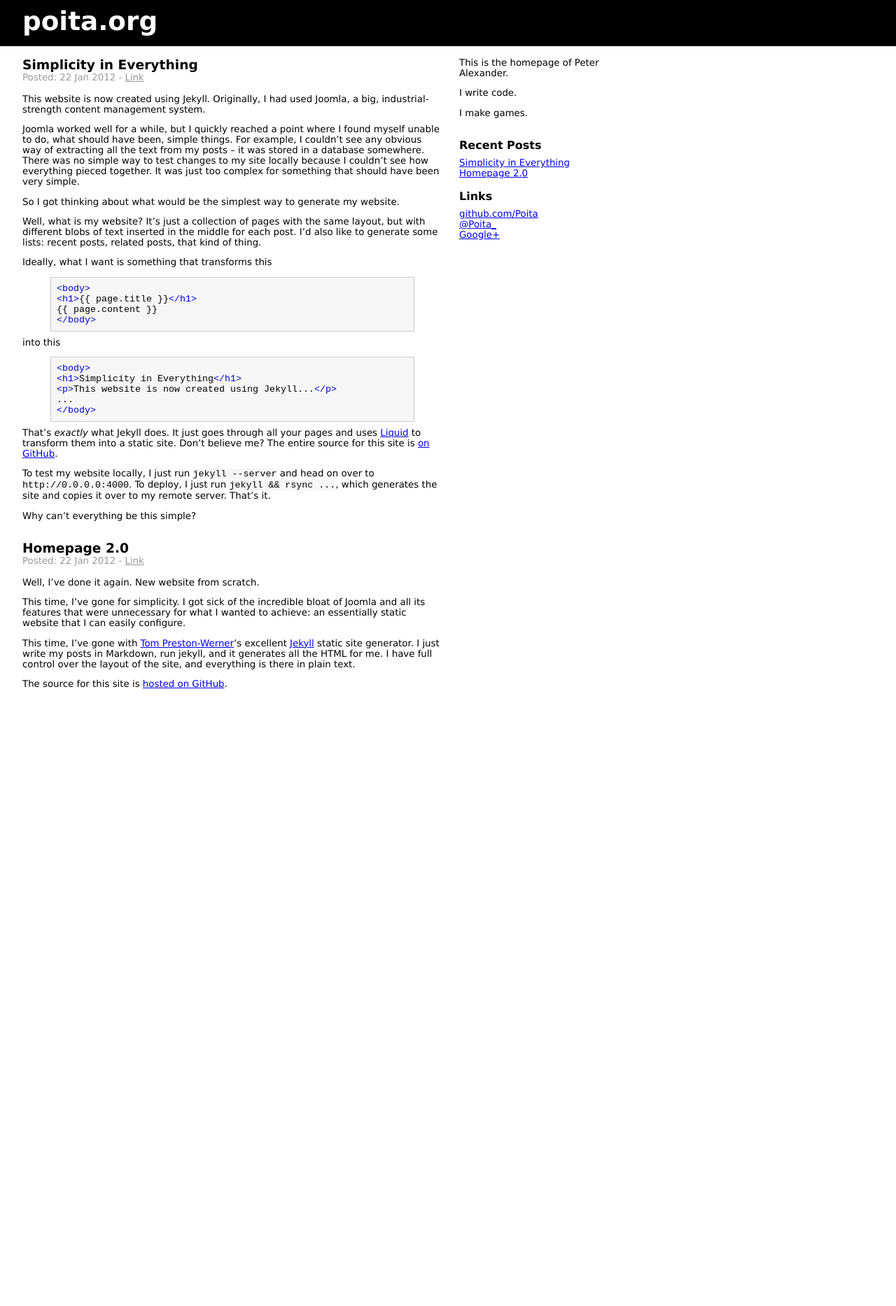
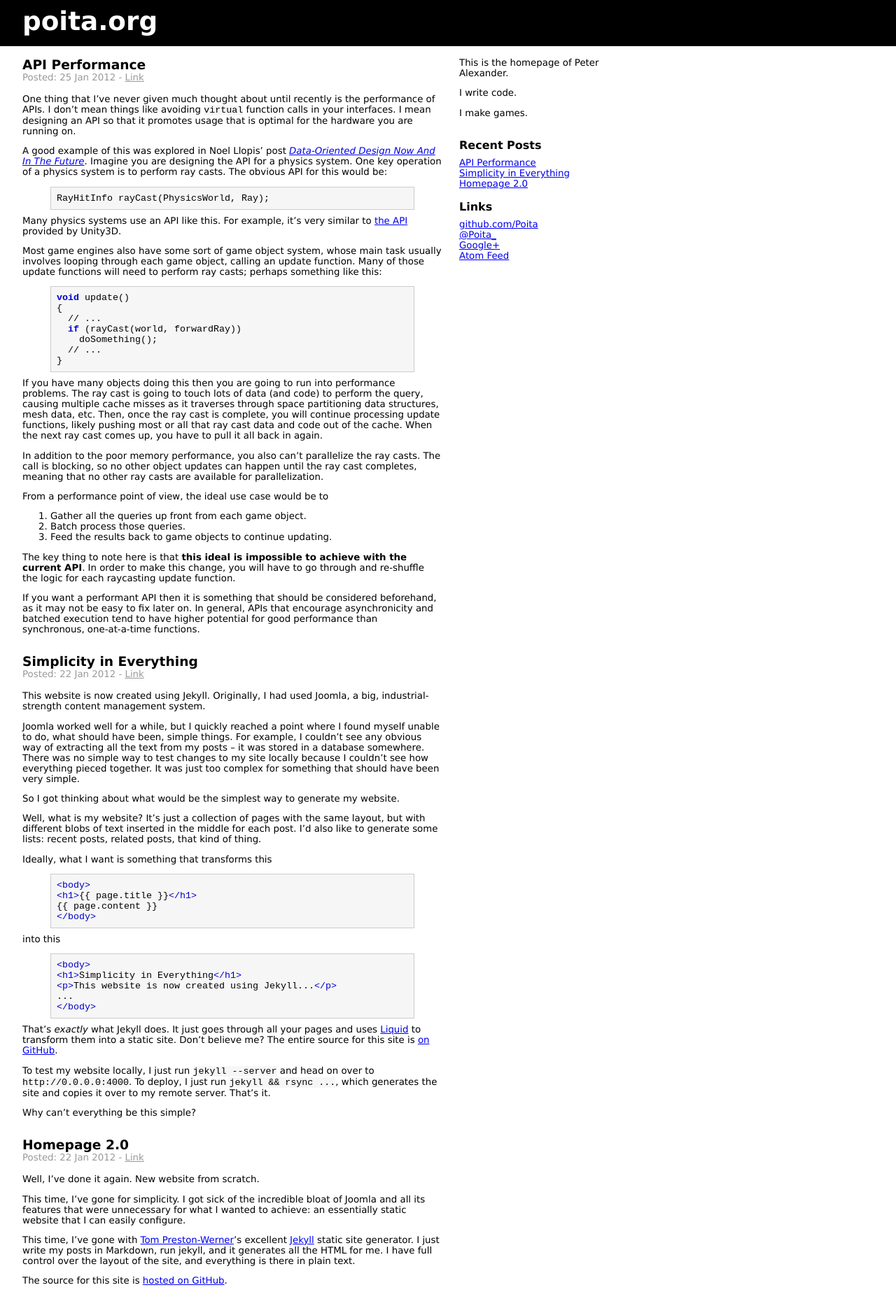
Before and after one commit to Poita/poita.org, a Jekyll site: the page built from index.html, in a window 1280 px wide. Shown: the whole page at 70% size. Built offline with Jekyll 4.4.1, drawn with Linux system fonts in a browser that asks for light colours; before the commit the page ends 1013 px from its top, so only the background shows below that.

Commit message:
New post. Atom feed. Minor formatting.

```diff
--- a/_layouts/default.html
+++ b/_layouts/default.html
@@ -4,6 +4,7 @@
     <title>poita.org</title>
     <link rel="stylesheet" type="text/css" href="/style.css"/>
     <link rel="icon" type="image/gif" href="/favicon.gif"/>
+    <link rel="alternate" title="poita.org" type="application/atom+xml" href="http://feeds.feedburner.com/poita"/>
 </head>
 <body>
     <div id="top"><a href="/">poita.org</a></div>
@@ -22,6 +23,7 @@
             <a href="https://github.com/Poita">github.com/Poita</a><br/>
             <a href="https://twitter.com/#!/Poita_">@Poita_</a><br/>
             <a href="https://plus.google.com/113406528604077476949">Google+</a><br/>
+            <a href="http://feeds.feedburner.com/poita">Atom Feed</a><br/>
         </div>
         <div id="left">
             {{ content }}
--- a/_layouts/post.html
+++ b/_layouts/post.html
@@ -12,6 +12,6 @@ layout: default
         <h2>Related Posts</h2>
     {% endif %}
     {% for post in site.related_posts limit:3 %}
-        <p><a href="{{ post.url }}">{{ post.title }}</a></p>
+        <a href="{{ post.url }}">{{ post.title }}</a><br/>
     {% endfor %}
 </div>
--- /dev/null
+++ b/_posts/2012-01-25-api-performance.md
@@ -0,0 +1,72 @@
+---
+layout: post
+title: API Performance
+tags:
+- programming
+- api
+- performance
+- process
+---
+One thing that I've never given much thought about until recently is the
+performance of APIs. I don't mean things like avoiding `virtual`
+function calls in your interfaces. I mean designing an API so that it
+promotes usage that is optimal for the hardware you are running on.
+
+A good example of this was explored in Noel Llopis' post [*Data-Oriented
+Design Now And In The Future*][1]. Imagine you are designing the API for
+a physics system. One key operation of a physics system is to perform
+ray casts. The obvious API for this would be:
+
+{% highlight d %}
+RayHitInfo rayCast(PhysicsWorld, Ray);
+{% endhighlight %}
+
+Many physics systems use an API like this. For example, it's very
+similar to [the API][2] provided by Unity3D.
+
+Most game engines also have some sort of game object system, whose main
+task usually involves looping through each game object, calling an update
+function. Many of those update functions will need to perform ray casts;
+perhaps something like this:
+
+{% highlight d %}
+void update()
+{
+  // ...
+  if (rayCast(world, forwardRay))
+    doSomething();
+  // ...
+}
+{% endhighlight %}
+
+If you have many objects doing this then you are going to run into
+performance problems. The ray cast is going to touch lots of data (and
+code) to perform the query, causing multiple cache misses as it
+traverses through space partitioning data structures, mesh data, etc.
+Then, once the ray cast is complete, you will continue processing update
+functions, likely pushing most or all that ray cast data and code out of the
+cache. When the next ray cast comes up, you have to pull it all back in
+again.
+
+In addition to the poor memory performance, you also can't parallelize
+the ray casts. The call is blocking, so no other object updates can
+happen until the ray cast completes, meaning that no other ray casts are
+available for parallelization.
+
+From a performance point of view, the ideal use case would be to
+1. Gather all the queries up front from each game object.
+2. Batch process those queries.
+3. Feed the results back to game objects to continue updating.
+
+The key thing to note here is that **this ideal is impossible to achieve
+with the current API**. In order to make this change, you will have to
+go through and re-shuffle the logic for each raycasting update function.
+
+If you want a performant API then it is something that should be
+considered beforehand, as it may not be easy to fix later on.
+In general, APIs that encourage asynchronicity and batched execution
+tend to have higher potential for good performance than synchronous,
+one-at-a-time functions.
+
+[1]: http://gamesfromwithin.com/data-oriented-design-now-and-in-the-future
+[2]: http://unity3d.com/support/documentation/ScriptReference/Physics.Raycast.html
--- a/style.css
+++ b/style.css
@@ -85,7 +85,7 @@ code {
 }
 #related {
 	margin: 16px 0 0 0;
-	padding: 0px;
+	padding: 0 0 16px 0;
 }
 #subheading {
     color: #999;
```
Also changed, not shown: atom.xml (added, +27 -0 lines).
